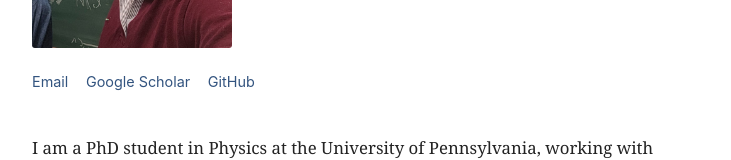
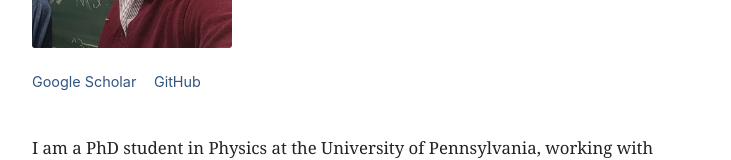
Before and after one commit to ftmartins/ftmartins.github.io, a plain HTML site: page index.html in a window 1280 px wide. Shown: the part 312-472 px from the top of the page, without its empty margins (268-999 px from the left). Drawn offline with Linux system fonts and the light colour scheme.

Commit message:
Remove email link from contact links
Removed email link from contact list.

```diff
--- a/index.html
+++ b/index.html
@@ -26,7 +26,6 @@
         <img class="profile-photo" src="photoFM.jpeg" alt="Felipe Martins" />
 
         <ul class="contact-links">
-          <li><a href="mailto:your-email@example.com">Email</a></li>
           <li><a href="https://scholar.google.com/citations?user=QYvN1eUAAAAJ&amp;hl=en">Google Scholar</a></li>
           <li><a href="https://github.com/ftmartins">GitHub</a></li>
         </ul>
```
